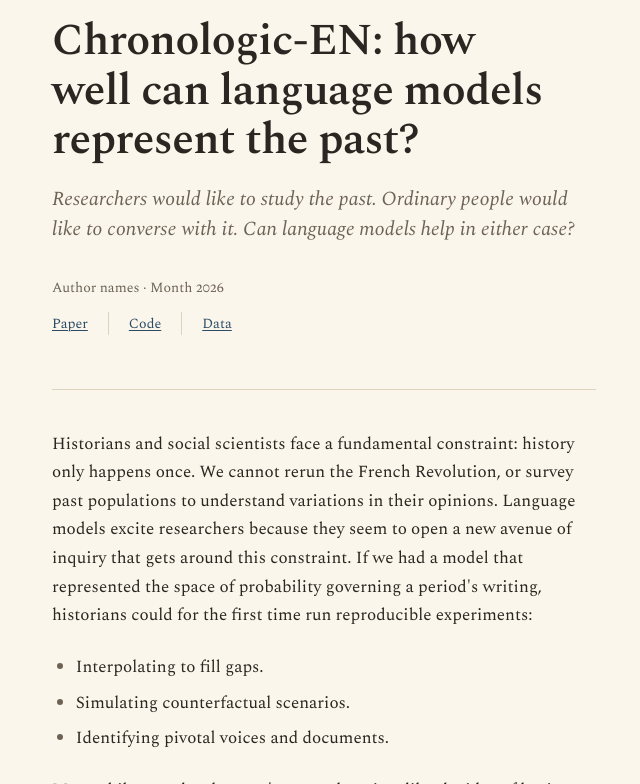
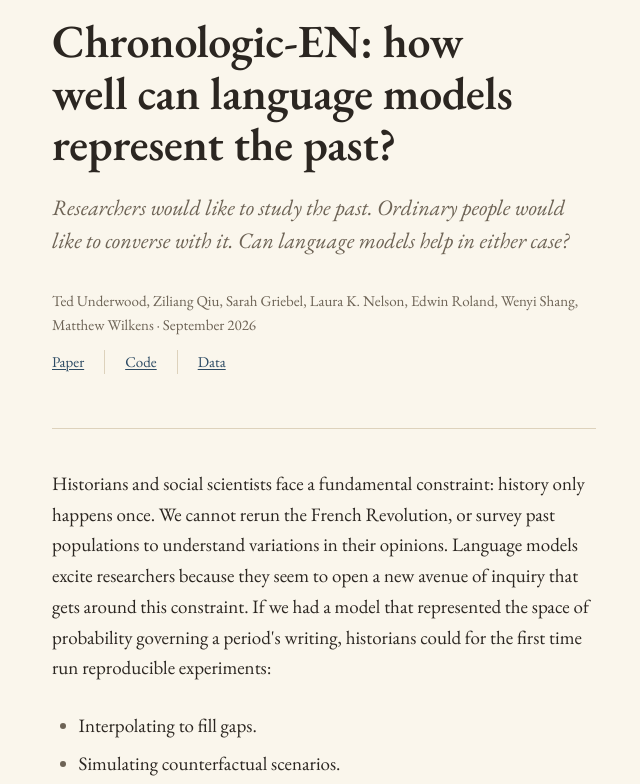
Before and after one commit to Historical-AI-Lab/Chronologic-EN, a plain HTML site: page docs/index.html in a window 1280 px wide. Shown: the part 128-912 px from the top of the page, without its empty margins (316-956 px from the left). Drawn offline with nearby package versions, Linux system fonts and the light colour scheme.

Commit message:
editing blog post

```diff
--- a/docs/index.html
+++ b/docs/index.html
@@ -3,6 +3,7 @@
 <head>
 <meta charset="utf-8">
 <meta name="viewport" content="width=device-width, initial-scale=1">
+<meta name="color-scheme" content="light">
 
 <!-- ═══ EDIT ME ═══════════════════════════════════════════════════════════ -->
 <title>Chronologic-EN: how well can language models represent the past?</title>
@@ -19,7 +20,11 @@
 
 <link rel="preconnect" href="https://fonts.googleapis.com">
 <link rel="preconnect" href="https://fonts.gstatic.com" crossorigin>
-<link href="https://fonts.googleapis.com/css2?family=Spectral:ital,wght@0,300;0,400;0,600;1,300;1,400&display=swap" rel="stylesheet">
+<link href="https://fonts.googleapis.com/css2?family=EB+Garamond:ital,wght@0,400;0,600;1,400&display=swap" rel="stylesheet">
+<!-- Runner-up: swap the link above and the body font-family below for a cleaner,
+     still lighter than Spectral, but less calligraphic and sturdier on low-DPI screens:
+<link href="https://fonts.googleapis.com/css2?family=Source+Serif+4:ital,opsz,wght@0,8..60,400;0,8..60,600;1,8..60,400&display=swap" rel="stylesheet">
+     ...and set  font-family: "Source Serif 4", Georgia, serif;  on body and .span-rule text. -->
 
 <style>
 /* ───────────────────────────────────────────────────────────────────────────
@@ -28,6 +33,8 @@
    in use across the whole 1831–1930 window) for rules, links and marks.
    ─────────────────────────────────────────────────────────────────────── */
 :root {
+  color-scheme: light;      /* light only: no dark-mode inversion */
+
   --paper:      #faf6ec;
   --paper-deep: #f2ebda;   /* excerpt wells, table stripes */
   --ink:        #2b2621;
@@ -38,23 +45,12 @@
   --measure:    34rem;     /* body column — roughly 68 characters */
   --measure-wide: 46rem;   /* figures and tables may break out to this */
 
-  --step--1: 0.875rem;
-  --step-0:  1.0625rem;
-  --step-1:  1.25rem;
-  --step-2:  1.5rem;
-  --step-3:  2rem;
-  --step-4:  2.75rem;
-}
-
-@media (prefers-color-scheme: dark) {
-  :root {
-    --paper:      #1c1916;
-    --paper-deep: #262119;
-    --ink:        #eae2d2;
-    --ink-soft:   #9d9384;
-    --accent:     #8fb6d1;
-    --rule:       #3d372e;
-  }
+  --step--1: 0.9375rem;
+  --step-0:  1.1875rem;
+  --step-1:  1.375rem;
+  --step-2:  1.625rem;
+  --step-3:  2.125rem;
+  --step-4:  2.875rem;
 }
 
 *, *::before, *::after { box-sizing: border-box; }
@@ -66,11 +62,14 @@ body {
   padding: 0 1.5rem 6rem;
   background: var(--paper);
   color: var(--ink);
-  font-family: Spectral, Georgia, "Times New Roman", serif;
+  font-family: "EB Garamond", Georgia, "Times New Roman", serif;
   font-size: var(--step-0);
   font-weight: 400;
-  line-height: 1.68;          /* serif body gets a little extra leading */
-  font-feature-settings: "onum" 1, "kern" 1;
+  line-height: 1.62;          /* Garamond sets looser than Spectral; pull it in */
+  font-feature-settings: "kern" 1;
+  /* "onum" was requested here before, but Google Fonts strips onum/lnum from the
+     subsets it serves, so it never did anything. These figures are lining. For real
+     oldstyle figures you would have to self-host the full EB Garamond release. */
   text-rendering: optimizeLegibility;
 }
 
@@ -100,8 +99,8 @@ body {
 .span-rule .base  { stroke: var(--ink); stroke-width: 1; }
 .span-rule text {
   fill: var(--ink-soft);
-  font-family: Spectral, Georgia, serif;
-  font-size: 11px;
+  font-family: "EB Garamond", Georgia, serif;
+  font-size: 12px;
   font-variant-numeric: lining-nums;
 }
 
@@ -110,7 +109,7 @@ h1 {
   font-size: var(--step-4);
   font-weight: 600;
   line-height: 1.12;
-  letter-spacing: -0.015em;
+  letter-spacing: -0.005em;
   text-wrap: balance;
 }
 
@@ -118,7 +117,7 @@ h1 {
   margin: 1.25rem 0 0;
   font-size: var(--step-1);
   font-style: italic;
-  font-weight: 300;
+  font-weight: 400;
   line-height: 1.5;
   color: var(--ink-soft);
   text-wrap: pretty;
@@ -367,7 +366,7 @@ footer p { margin: 0 0 1rem; }
     Researchers would like to study the past. Ordinary people would like to converse with it. Can language models help in either case?
   </p>
 
-  <p class="byline">Author names &middot; Month 2026</p>
+  <p class="byline">Ted Underwood, Ziliang Qiu, Sarah Griebel, Laura K. Nelson, Edwin Roland, Wenyi Shang, Matthew Wilkens &middot; September 2026</p>
 
   <ul class="resources">
     <li><a href="#">Paper</a></li>
@@ -404,7 +403,7 @@ footer p { margin: 0 0 1rem; }
   </p>
 
   <p>
-    Why don't we have a benchmark for this yet? Well, while testing factual knowledge <em>about</em> the past might be a fairly simple task, testing a model's ability to respond <em>like</em> a writer from the past is harder. The benchmark we present here only covers one century (1830-1931), in one language (English), but took us a year to construct.
+    Why don't we have a benchmark for this yet? Well, while testing factual knowledge <em>about</em> the past might be a fairly simple task, testing a model's ability to respond <em>like</em> a writer from the past is harder. The benchmark we present here only covers one century (1831-1930), in one language (English), but took us a year to construct.
   </p>
 
   <h2>Why representation of the past is hard to measure</h2>
```
